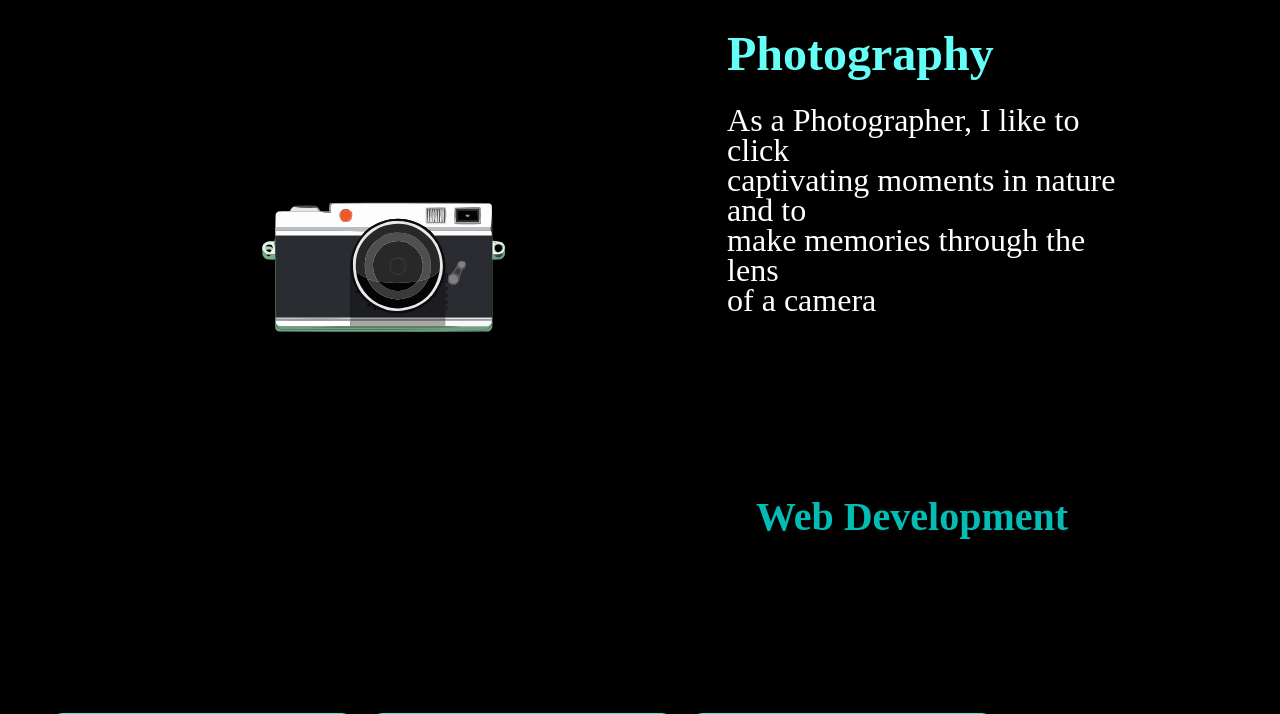
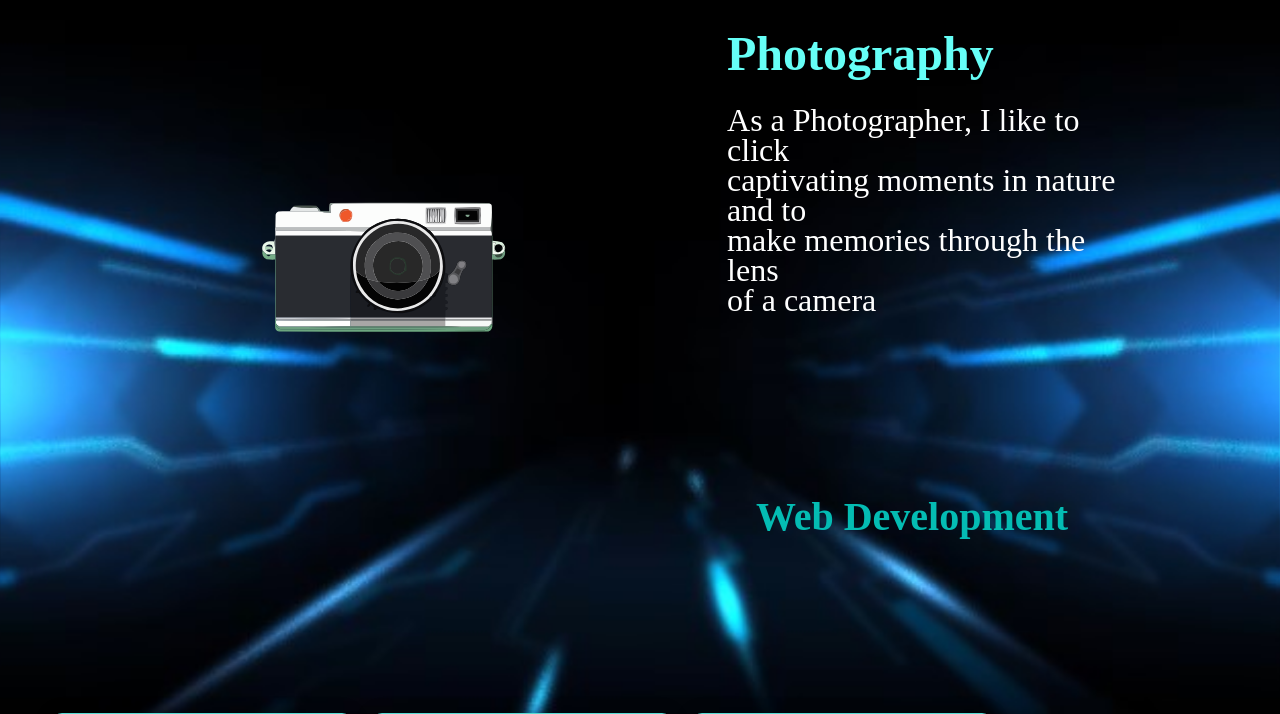
Before and after one commit to SupretRJKaur/Portfolio, a plain HTML site: page index.html in a window 1280 px wide. Shown: the part 991-1705 px from the top of the page. Drawn offline with Linux system fonts and the light colour scheme.

Commit message:
bg change

```diff
--- a/style.css
+++ b/style.css
@@ -9,7 +9,7 @@
 }
 body {
 
-  background-color: #000000;
+  background-image: url(./assets/bg1.jpg);
   background-repeat: no-repeat;
   background-position: center;
   background-attachment: fixed;
```
Also changed, not shown: assets/bg1.jpg (added).
